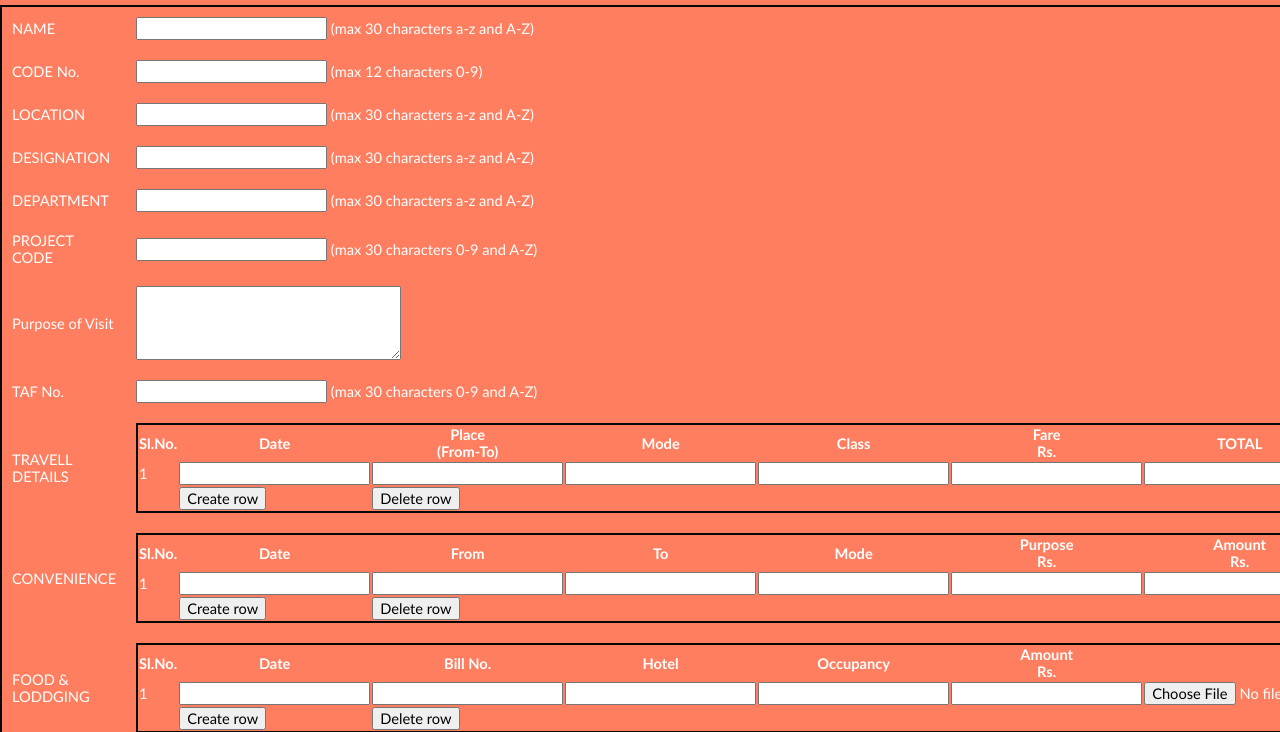
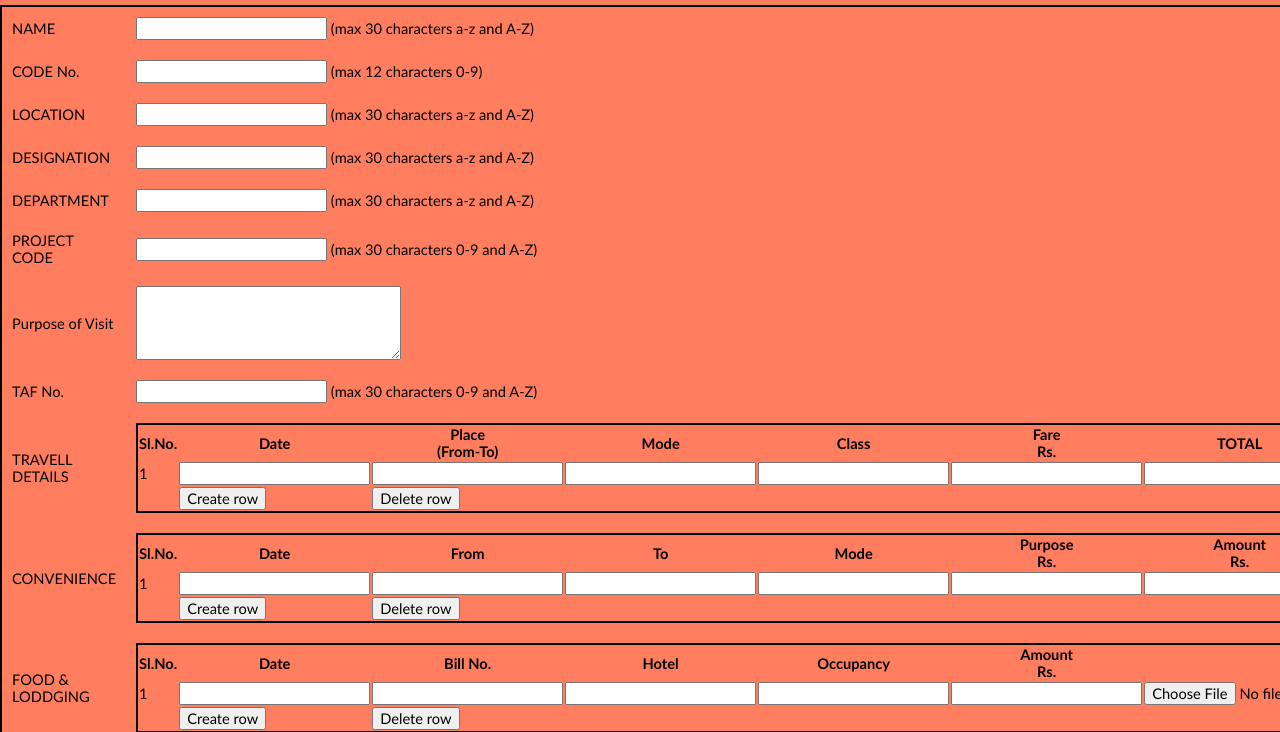
Before and after one commit to eroticops/TAautomation, a website: page index.html in a window 1280 px wide. Shown: the part 78-810 px from the top of the page. Drawn offline with nearby package versions, Linux system fonts and the light colour scheme.

Commit message:
boundries for table

```diff
--- a/public/css/style.css
+++ b/public/css/style.css
@@ -2,8 +2,8 @@ h2{font-family: Calibri; font-size: 22pt; font-style: normal; font-weight: bold;
     text-align: center; text-decoration: underline }
     h4{font-family: Calibri; font-size: 22pt; font-style: normal; font-weight:lighter; color:SlateBlue;
     text-align: center; text-decoration:none }
-    table{font-family: Calibri; color:white; font-size: 11pt; font-style: normal;
-    border-collapse: collapse; border: 2px solid rgb(7, 7, 7)}
+    table{font-family: Calibri; color:rgb(0, 0, 0); font-size: 11pt; font-style: normal;
+    border-collapse: collapse; border: 2px solid rgb(0, 0, 0)}
     table.inner{border: 0px}
 
 @keyframes colorChange {
```
